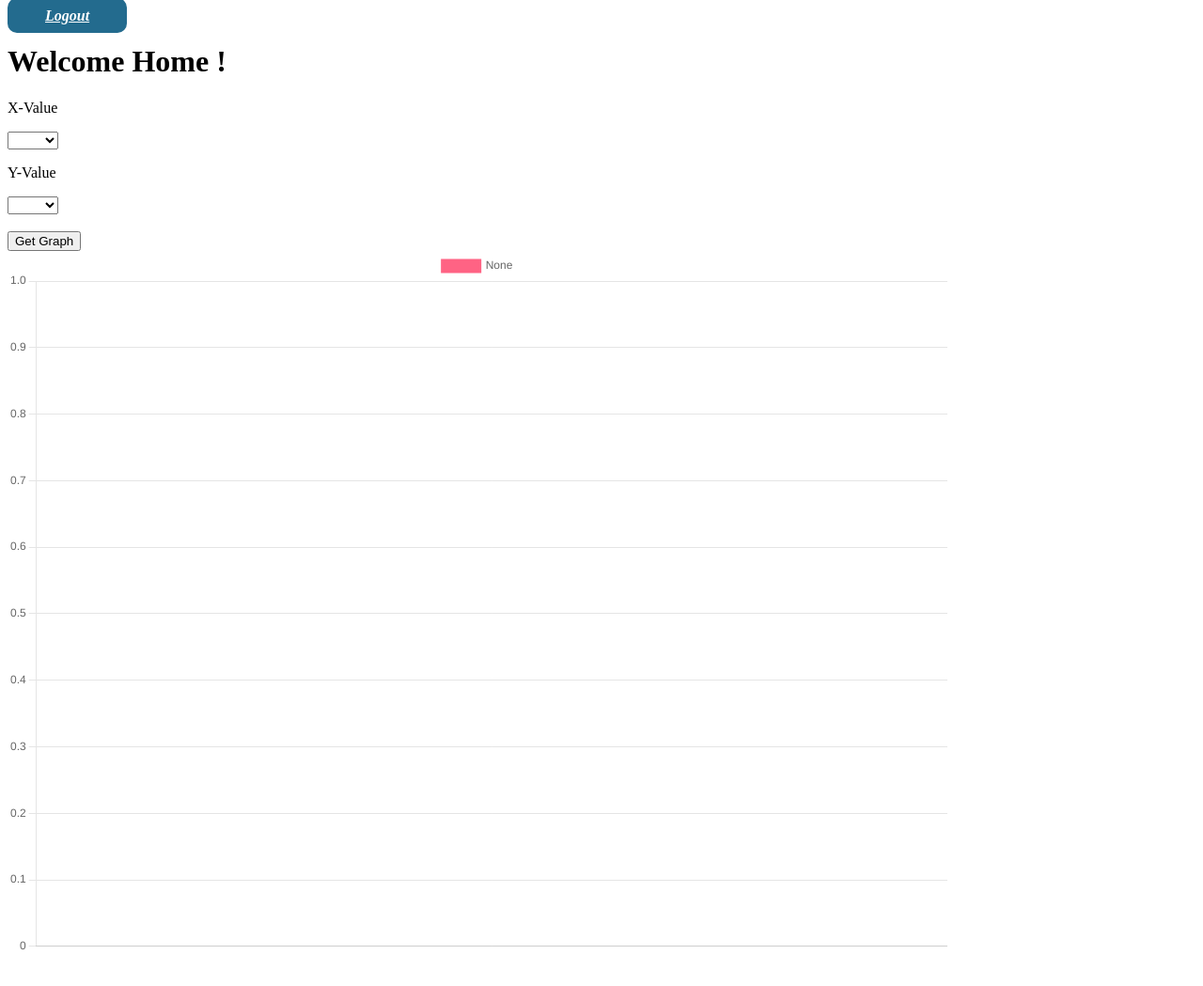
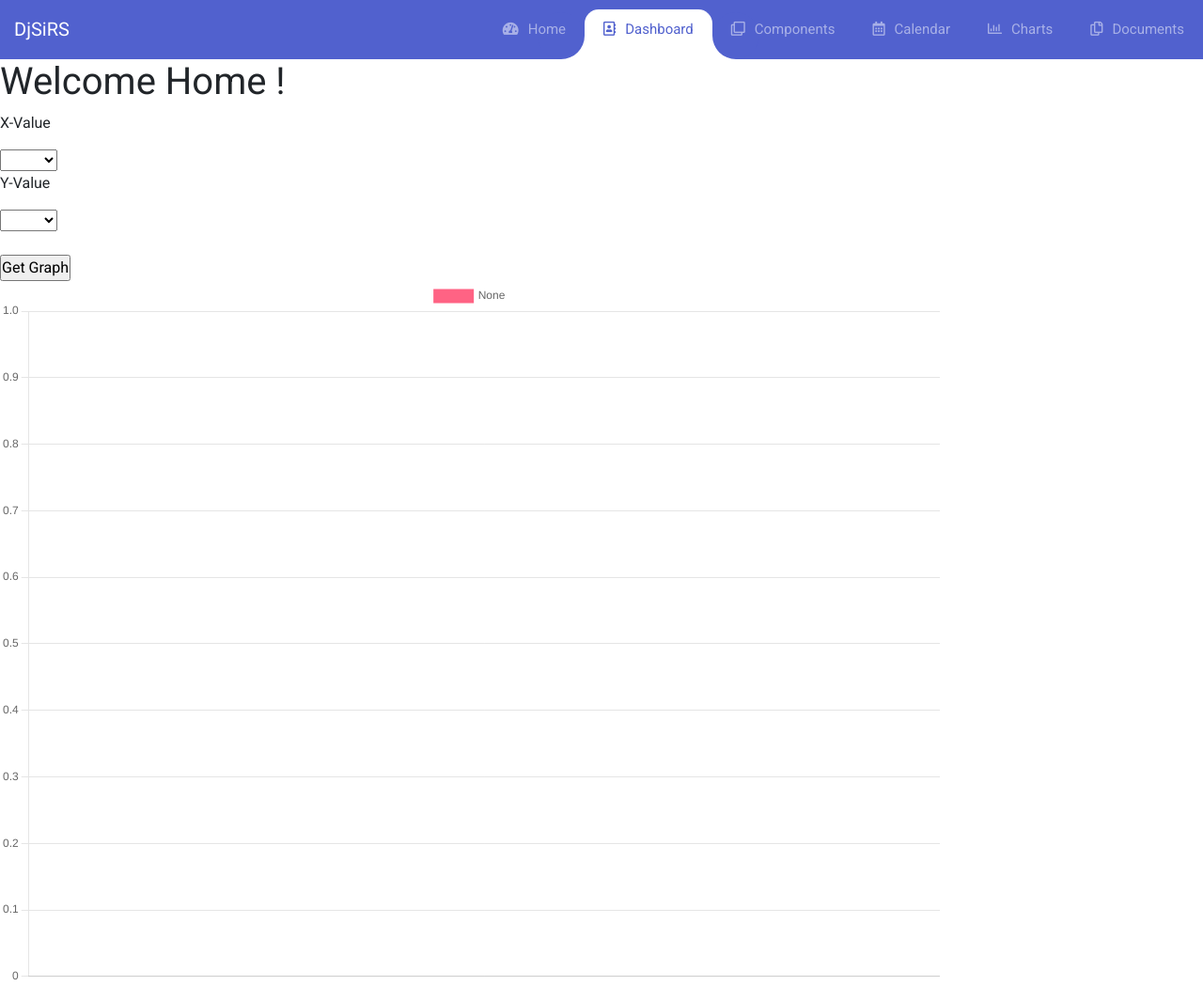
Before and after one commit to Dixon-Antony/Stock-Inventory-Analysis, a Flask app: page / in a window 1280 px wide. Shown: the whole page at 94% size. Before the commit the page ends 1011 px from the top, so only its background shows below. Run offline with Flask 2, Linux system fonts and the light colour scheme; parts of the project's set-up code (start-up, migrations or seed data) failed here and were passed over; some libraries are stand-ins or nearby versions.

Commit message:
main code

```diff
--- a/app.py
+++ b/app.py
@@ -91,6 +91,10 @@ def logout():
     session.pop('username', None)
     return redirect(url_for('login'))
 
+@app.route("/dash")
+def base():
+	return render_template("dash.html")
+
 @app.route('/register', methods =['GET', 'POST'])
 def register():
     msg = ''
--- /dev/null
+++ b/static/dash.js
@@ -0,0 +1,78 @@
+// ---------Responsive-navbar-active-animation-----------
+function test(){
+	var tabsNewAnim = $('#navbarSupportedContent');
+	var selectorNewAnim = $('#navbarSupportedContent').find('li').length;
+	var activeItemNewAnim = tabsNewAnim.find('.active');
+	var activeWidthNewAnimHeight = activeItemNewAnim.innerHeight();
+	var activeWidthNewAnimWidth = activeItemNewAnim.innerWidth();
+	var itemPosNewAnimTop = activeItemNewAnim.position();
+	var itemPosNewAnimLeft = activeItemNewAnim.position();
+	$(".hori-selector").css({
+		"top":itemPosNewAnimTop.top + "px",
+		"left":itemPosNewAnimLeft.left + "px",
+		"height": activeWidthNewAnimHeight + "px",
+		"width": activeWidthNewAnimWidth + "px"
+	});
+	$("#navbarSupportedContent").on("click","li",function(e){
+		$('#navbarSupportedContent ul li').removeClass("active");
+		$(this).addClass('active');
+		var activeWidthNewAnimHeight = $(this).innerHeight();
+		var activeWidthNewAnimWidth = $(this).innerWidth();
+		var itemPosNewAnimTop = $(this).position();
+		var itemPosNewAnimLeft = $(this).position();
+		$(".hori-selector").css({
+			"top":itemPosNewAnimTop.top + "px",
+			"left":itemPosNewAnimLeft.left + "px",
+			"height": activeWidthNewAnimHeight + "px",
+			"width": activeWidthNewAnimWidth + "px"
+		});
+	});
+}
+$(document).ready(function(){
+	setTimeout(function(){ test(); });
+});
+$(window).on('resize', function(){
+	setTimeout(function(){ test(); }, 500);
+});
+$(".navbar-toggler").click(function(){
+	$(".navbar-collapse").slideToggle(300);
+	setTimeout(function(){ test(); });
+});
+
+
+
+// --------------add active class-on another-page move----------
+jQuery(document).ready(function($){
+	// Get current path and find target link
+	var path = window.location.pathname.split("/").pop();
+
+	// Account for home page with empty path
+	if ( path == '' ) {
+		path = 'index.html';
+	}
+
+	var target = $('#navbarSupportedContent ul li a[href="'+path+'"]');
+	// Add active class to target link
+	target.parent().addClass('active');
+});
+
+
+
+
+// Add active class on another page linked
+// ==========================================
+// $(window).on('load',function () {
+//     var current = location.pathname;
+//     console.log(current);
+//     $('#navbarSupportedContent ul li a').each(function(){
+//         var $this = $(this);
+//         // if the current path is like this link, make it active
+//         if($this.attr('href').indexOf(current) !== -1){
+//             $this.parent().addClass('active');
+//             $this.parents('.menu-submenu').addClass('show-dropdown');
+//             $this.parents('.menu-submenu').parent().addClass('active');
+//         }else{
+//             $this.parent().removeClass('active');
+//         }
+//     })
+// });
--- /dev/null
+++ b/static/dashstyle.css
@@ -0,0 +1,167 @@
+@import url('https://fonts.googleapis.com/css?family=Roboto');
+
+body{
+	font-family: 'Roboto', sans-serif;
+}
+* {
+	margin: 0;
+	padding: 0;
+}
+i {
+	margin-right: 10px;
+}
+/*----------bootstrap-navbar-css------------*/
+.navbar-logo{
+	padding: 15px;
+	color: #fff;
+}
+.navbar-mainbg{
+	background-color: #5161ce;
+	padding: 0px;
+}
+#navbarSupportedContent{
+	overflow: hidden;
+	position: relative;
+}
+#navbarSupportedContent ul{
+	padding: 0px;
+	margin: 0px;
+}
+#navbarSupportedContent ul li a i{
+	margin-right: 10px;
+}
+#navbarSupportedContent li {
+	list-style-type: none;
+	float: left;
+}
+#navbarSupportedContent ul li a{
+	color: rgba(255,255,255,0.5);
+    text-decoration: none;
+    font-size: 15px;
+    display: block;
+    padding: 20px 20px;
+    transition-duration:0.6s;
+	transition-timing-function: cubic-bezier(0.68, -0.55, 0.265, 1.55);
+    position: relative;
+}
+#navbarSupportedContent>ul>li.active>a{
+	color: #5161ce;
+	background-color: transparent;
+	transition: all 0.7s;
+}
+#navbarSupportedContent a:not(:only-child):after {
+	content: "\f105";
+	position: absolute;
+	right: 20px;
+	top: 10px;
+	font-size: 14px;
+	font-family: "Font Awesome 5 Free";
+	display: inline-block;
+	padding-right: 3px;
+	vertical-align: middle;
+	font-weight: 900;
+	transition: 0.5s;
+}
+#navbarSupportedContent .active>a:not(:only-child):after {
+	transform: rotate(90deg);
+}
+.hori-selector{
+	display:inline-block;
+	position:absolute;
+	height: 100%;
+	top: 0px;
+	left: 0px;
+	transition-duration:0.6s;
+	transition-timing-function: cubic-bezier(0.68, -0.55, 0.265, 1.55);
+	background-color: #fff;
+	border-top-left-radius: 15px;
+	border-top-right-radius: 15px;
+	margin-top: 10px;
+}
+.hori-selector .right,
+.hori-selector .left{
+	position: absolute;
+	width: 25px;
+	height: 25px;
+	background-color: #fff;
+	bottom: 10px;
+}
+.hori-selector .right{
+	right: -25px;
+}
+.hori-selector .left{
+	left: -25px;
+}
+.hori-selector .right:before,
+.hori-selector .left:before{
+	content: '';
+    position: absolute;
+    width: 50px;
+    height: 50px;
+    border-radius: 50%;
+    background-color: #5161ce;
+}
+.hori-selector .right:before{
+	bottom: 0;
+    right: -25px;
+}
+.hori-selector .left:before{
+	bottom: 0;
+    left: -25px;
+}
+
+
+@media(min-width: 992px){
+	.navbar-expand-custom {
+	    -ms-flex-flow: row nowrap;
+	    flex-flow: row nowrap;
+	    -ms-flex-pack: start;
+	    justify-content: flex-start;
+	}
+	.navbar-expand-custom .navbar-nav {
+	    -ms-flex-direction: row;
+	    flex-direction: row;
+	}
+	.navbar-expand-custom .navbar-toggler {
+	    display: none;
+	}
+	.navbar-expand-custom .navbar-collapse {
+	    display: -ms-flexbox!important;
+	    display: flex!important;
+	    -ms-flex-preferred-size: auto;
+	    flex-basis: auto;
+	}
+}
+
+
+@media (max-width: 991px){
+	#navbarSupportedContent ul li a{
+		padding: 12px 30px;
+	}
+	.hori-selector{
+		margin-top: 0px;
+		margin-left: 10px;
+		border-radius: 0;
+		border-top-left-radius: 25px;
+		border-bottom-left-radius: 25px;
+	}
+	.hori-selector .left,
+	.hori-selector .right{
+		right: 10px;
+	}
+	.hori-selector .left{
+		top: -25px;
+		left: auto;
+	}
+	.hori-selector .right{
+		bottom: -25px;
+	}
+	.hori-selector .left:before{
+		left: -25px;
+		top: -25px;
+	}
+	.hori-selector .right:before{
+		bottom: -25px;
+		left: -25px;
+	}
+}
--- a/templates/graph.html
+++ b/templates/graph.html
@@ -1,16 +1,50 @@
 <!DOCTYPE html>
 <html>
 <head>
-	<meta charset="utf-8">
-	<meta name="viewport" content="width=device-width, initial-scale=1">
 	<link rel="stylesheet" href="{{ url_for('static', filename='style.css') }}">
+	<link rel="stylesheet" href="https://cdn.jsdelivr.net/npm/bootstrap@4.6.1/dist/css/bootstrap.min.css">
+	<link rel="stylesheet" href="https://cdnjs.cloudflare.com/ajax/libs/font-awesome/5.10.2/css/all.css">
+	<link rel="stylesheet" href="./static/dashstyle.css">
+	<script src="https://code.jquery.com/jquery-3.4.1.min.js"></script>
+	<script src="https://cdn.jsdelivr.net/npm/popper.js@1.16.1/dist/umd/popper.min.js"></script>
+	<script src="https://cdn.jsdelivr.net/npm/bootstrap@4.6.1/dist/js/bootstrap.min.js"></script>
+	<script src="https://code.jquery.com/jquery-3.4.1.min.js"></script>
+	<script type="text/javascript" src="../static/dash.js"></script>
 	<script src="https://cdn.jsdelivr.net/npm/chart.js"></script>
 	<title>Hello World</title>
 </head>
 <body>
-	<navbar>
-		<a href="{{ url_for('logout') }}" class="btn">Logout</a>
-	</navbar>
+
+<nav class="navbar navbar-expand-custom navbar-mainbg">
+    <a class="navbar-brand navbar-logo" href="#">DjSiRS </a>
+    <button class="navbar-toggler" type="button" aria-controls="navbarSupportedContent" aria-expanded="false" aria-label="Toggle navigation">
+    <i class="fas fa-bars text-white"></i>
+    </button>
+    <div class="collapse navbar-collapse" id="navbarSupportedContent">
+        <ul class="navbar-nav ml-auto">
+            <div class="hori-selector"><div class="left"></div><div class="right"></div></div>
+            <li class="nav-item">
+                <a class="nav-link" href="javascript:void(0);"><i class="fas fa-tachometer-alt"></i>Home</a>
+            </li>
+            <li class="nav-item active">
+                <a class="nav-link" href="javascript:void(0);"><i class="far fa-address-book"></i>Dashboard</a>
+            </li>
+            <li class="nav-item">
+                <a class="nav-link" href="javascript:void(0);"><i class="far fa-clone"></i>Components</a>
+            </li>
+            <li class="nav-item">
+                <a class="nav-link" href="javascript:void(0);"><i class="far fa-calendar-alt"></i>Calendar</a>
+            </li>
+            <li class="nav-item">
+                <a class="nav-link" href="javascript:void(0);"><i class="far fa-chart-bar"></i>Charts</a>
+            </li>
+            <li class="nav-item">
+                <a class="nav-link" href="javascript:void(0);"><i class="far fa-copy"></i>Documents</a>
+            </li>
+        </ul>
+    </div>
+</nav>
+
 	<div>
 		<h1>Welcome Home !</h1>
 	</div>
```
Also changed, not shown: templates/dash.html (added, +45 -0 lines).
